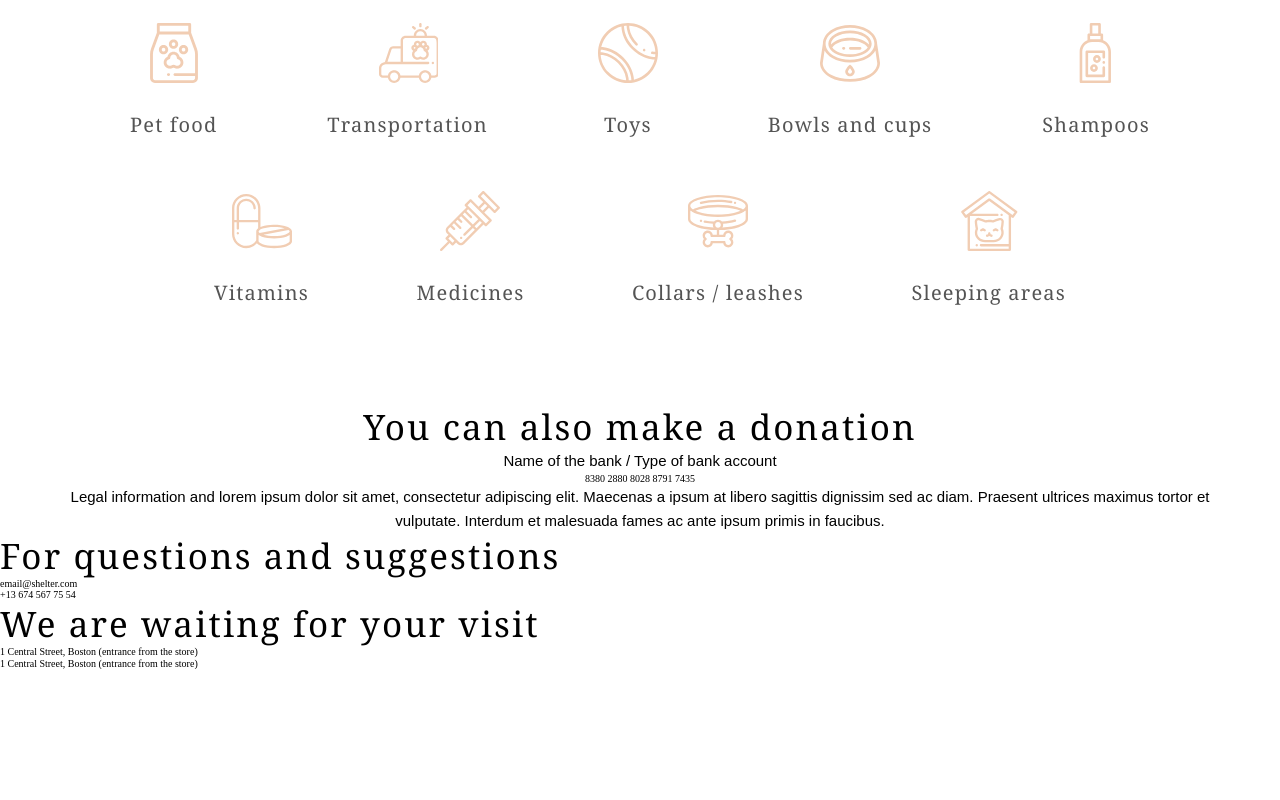
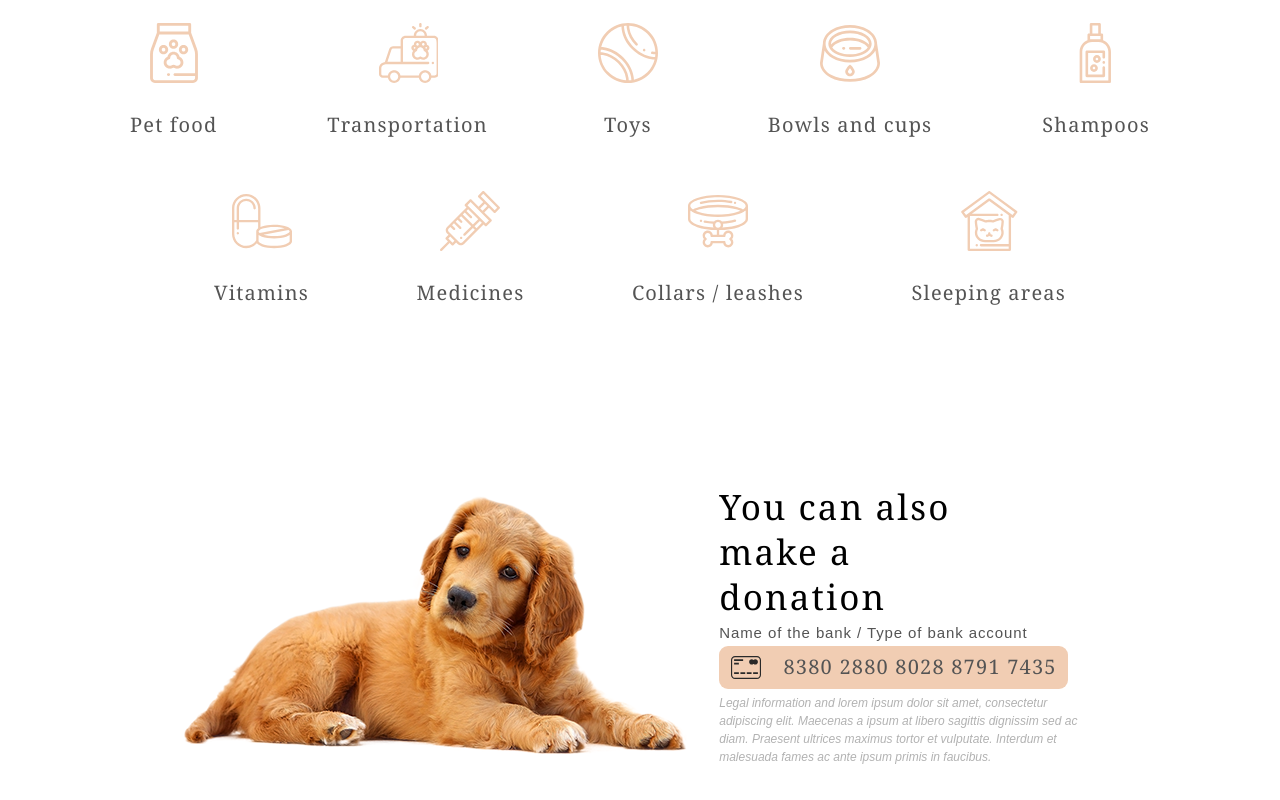
Before and after one commit to AdlerGaz/shelter, a website: page index.html in a window 1280 px wide. Shown: the part 2580-3380 px from the top of the page. Before the commit the page ends 3249 px from the top, so only its background shows below. Drawn offline with Linux system fonts and the light colour scheme.

Commit message:
feat: added style for in-addition section

```diff
--- a/index.html
+++ b/index.html
@@ -149,20 +149,24 @@
 
         <section class="in-addition">
             <div class="wrapper">
+                <div class="in-addition__container">
                     <h2 class="in-addition__title">You can also make a donation</h2>
+                    <h3 class="in-addition__subtitle">Name of the bank / Type of bank account</h3>
                     <div class="in-addition__card">
-                    <h3 class="in-addition__card-info">Name of the bank / Type of bank account</h3>
                         <div class="in-addition__card-icon"></div>
                         <p class="in-addition__card-number">8380 2880 8028 8791 7435</p>
                     </div>
                     <h3 class="in-addition__description">Legal information and lorem ipsum dolor sit amet, consectetur
                         adipiscing elit. Maecenas a ipsum at libero sagittis dignissim sed ac diam. Praesent ultrices
-                    maximus tortor et vulputate. Interdum et malesuada fames ac ante ipsum primis in faucibus.</h3>
+                        maximus tortor et vulputate. Interdum et malesuada fames ac ante ipsum primis in faucibus.
+                    </h3>
+                </div>
             </div>
         </section>
     </main>
 
     <footer class="footer">
+        <div class="wrapper">
             <div class="footer__question">
                 <h2 class="question__title">For questions and suggestions</h2>
                 <div class="question__mail">
@@ -185,6 +189,7 @@
                     <p class="address__place">1 Central Street, Boston (entrance from the store)</p>
                 </div>
             </div>
+        </div>
     </footer>
 
 </body>
--- /dev/null
+++ b/src/sass/components/_in-addition.scss
@@ -0,0 +1,56 @@
+.in-addition {
+    padding: 80px 0 100px;
+    font-family: $font-main;
+
+    .wrapper {
+        text-align: left;
+        @include flex($align-items: flex-end);
+        flex-direction: column;
+        background-image: url('../img/backgrounds/donation-dog.png');
+        background-repeat: no-repeat;
+        background-position: 23.7% center;
+    }
+
+    &__container {
+        text-align: left;
+        @include flex($align-items: flex-start);
+        flex-direction: column;
+        width: 43.4%;
+        min-height: 282px;
+    }
+
+    &__title {
+        width: 56%;
+    }
+
+    &__subtitle {
+        @include font($size: 1.5rem, $space: 0.9px);
+        color: $color-font-primary;
+    }
+
+    &__card {
+        color: $color-font-primary;
+        width: 67%;
+        height: 43px;
+        background-color: $color-primary;
+        border-radius: 9px;
+        @include flex($justify-content: space-around);
+        &-icon {
+            width: 30px;
+            height: 23px;
+            background-image: url('../img/icons/credit-card.svg');
+        }
+        &-number {
+            @include font($size: 2rem, $space: 1.2px);
+        }
+    }
+    &__description {
+        width: 70%;
+        color:  #B2B2B2;
+        font-family: $font-additional;
+        font-size: 12px;
+        font-style: italic;
+        font-weight: 400;
+        line-height: 18px; /* 150% */
+    }
+}
--- a/src/sass/main.scss
+++ b/src/sass/main.scss
@@ -20,3 +20,4 @@
 @import "components/about";
 @import "components/our-friends";
 @import "components/help";
+@import "components/in-addition";
```
Also changed, not shown: src/css/style.css, 1 other file. Lines whose indentation alone changed are shown as unchanged.
